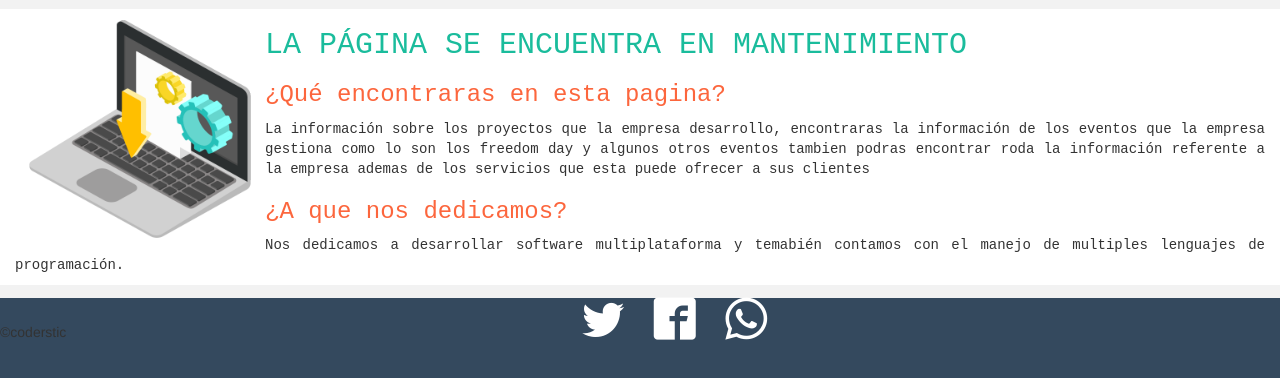
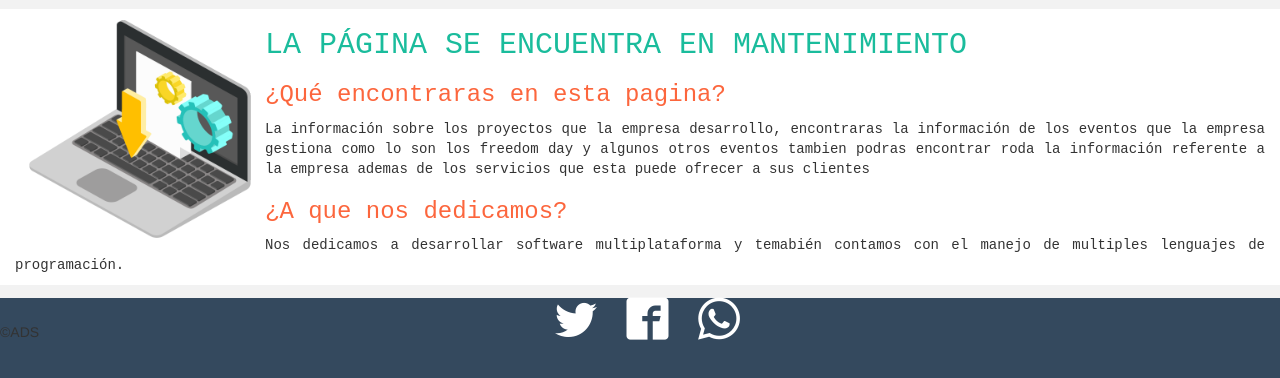
Before and after one commit to ADS-Company/PaginaCoders, a plain HTML site: page index.html in a window 1280 px wide. Shown: the part 629-1007 px from the top of the page. Drawn offline with Linux system fonts and the light colour scheme; files whose address does not match are found by name.

Commit message:
se cambio el copyright: ADS

```diff
--- a/index.html
+++ b/index.html
@@ -41,7 +41,7 @@
          <p>Nos dedicamos a desarrollar software multiplataforma y temabién contamos con el manejo de multiples lenguajes de programación.</p>
      </section>
      <footer id="pie">
-     &copy;coderstic
+     &copy;ADS
      <a class="ico" href="https://twitter.com/?lang=es"><span class="icon-twitter"></span></a>
       <a class="ico" href="https://es-la.facebook.com/" ><span class="icon-facebook2"></span></a>
        <a class="ico"  href="https://www.whatsapp.com/?l=es"><span class="icon-whatsapp"></span></a>
```
